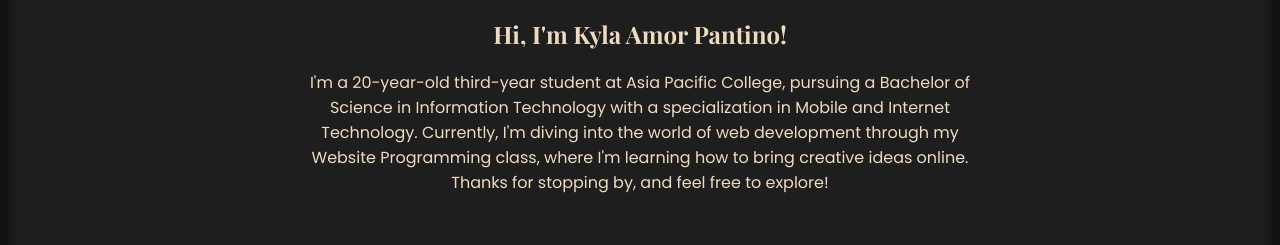
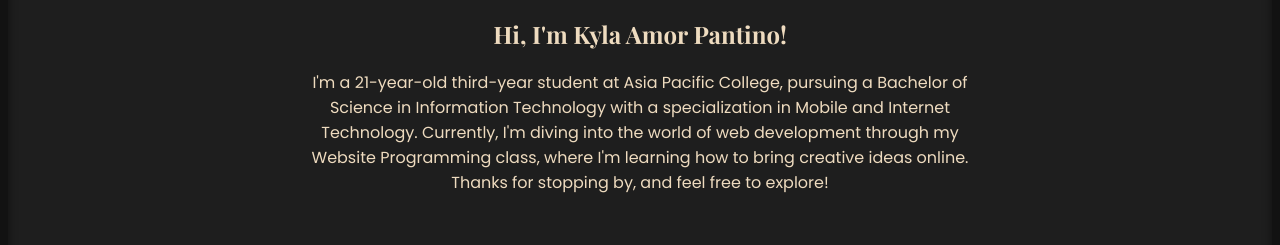
Before and after one commit to kypantino/personal_website_finals, a Vue app in the folder vue-project/: page / in a window 1280 px wide. Shown: the part 334-579 px from the top of the page. Built offline with nearby package versions, Linux system fonts and the light colour scheme; no server answers; the database is empty.

Commit message:
Age Update in PersonalProfile.vue

```diff
--- a/vue-project/src/components/PersonalProfile.vue
+++ b/vue-project/src/components/PersonalProfile.vue
@@ -19,7 +19,7 @@
         <img src="./pics/profile.svg" alt="Profile Photo" class="profile-photo">
         <h2>Hi, I'm Kyla Amor Pantino!</h2>
         <p>
-          I'm a 20-year-old third-year student at Asia Pacific College,
+          I'm a 21-year-old third-year student at Asia Pacific College,
           pursuing a Bachelor of Science in Information Technology with a
           specialization in Mobile and Internet Technology. Currently,
           I'm diving into the world of web development through my Website Programming class,
```
